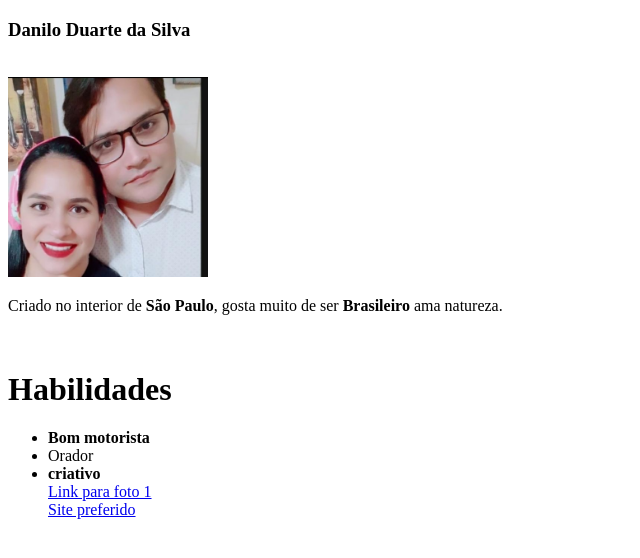
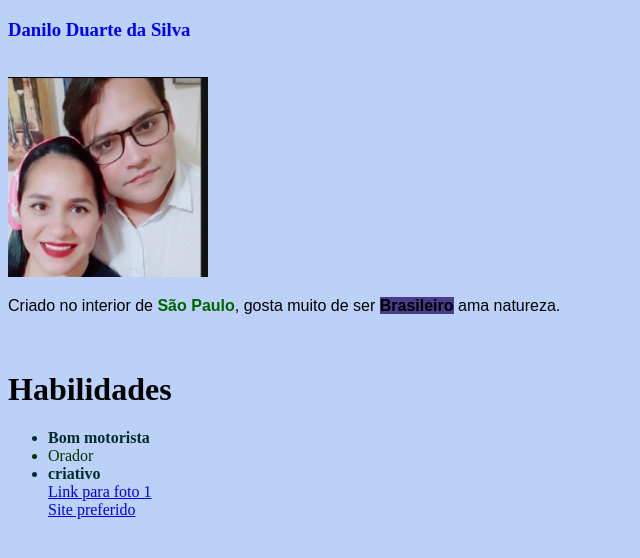
Before and after one commit to Daniloformer/daniloformer.github.io, a plain HTML site: page index.html in a window 1280 px wide. Shown: the whole page, without its empty margins (0-640 px from the left). Drawn offline with Linux system fonts and the light colour scheme.

Commit message:
Atualizaçao do bloco 3

```diff
--- a/index.html
+++ b/index.html
@@ -6,21 +6,52 @@
     <meta http-equiv="X-UA-Compatible" content="IE=edge">
     <meta name="viewport" content="width=device-width, initial-scale=1.0">
     <title>Portifólio do aluno</title>
+    <style>
+        h3 {
+            color: blue;
+        }
+
+        body {
+            background-color: rgb(188, 209, 247);
+        }
+
+        #city {
+            color: darkgreen;
+        }
+
+        #nationality {
+            background-color: darkslateblue;
+        }
+
+        p {
+            font-family: Arial, Helvetica, sans-serif;
+        }
+
+        .list-style {
+            color: rgb(2, 44, 44);
+        }
+
+        #discurso {
+            color: rgb(1, 53, 1);
+
+        }
+    </style>
 </head>
 
 <body>
     <h3>Danilo Duarte da Silva</h3><br>
     <img src="imagens/danilo.jpeg" id="foto" width="200px" alt="Dono da página, Danilo"><br>
 
-    <p>Criado no interior de <strong>São Paulo</strong>, gosta muito de ser <strong>Brasileiro</strong> ama natureza.</p><br>
-<h1>Habilidades</h1>
-<ul>
-    <li><strong>Bom motorista</strong></li>
-    <li>Orador</li>
-    <li><strong>criativo</strong></li>
-    <a href="#foto">Link para foto 1</a><br>
-    <a href="https://www.jw.org/pt/"
-    target="_blanck">Site preferido</a>
+    <p>Criado no interior de <strong id="city">São Paulo</strong>, gosta muito de ser <strong
+            id="nationality">Brasileiro</strong> ama natureza.
+    </p><br>
+    <h1>Habilidades</h1>
+    <ul class="list-style">
+        <li><strong>Bom motorista</strong></li>
+        <li id="discurso">Orador</li>
+        <li><strong>criativo</strong></li>
+        <a href="#foto">Link para foto 1</a><br>
+        <a href="https://www.jw.org/pt/" target="_blanck">Site preferido</a>
 
 </body>
 
```
